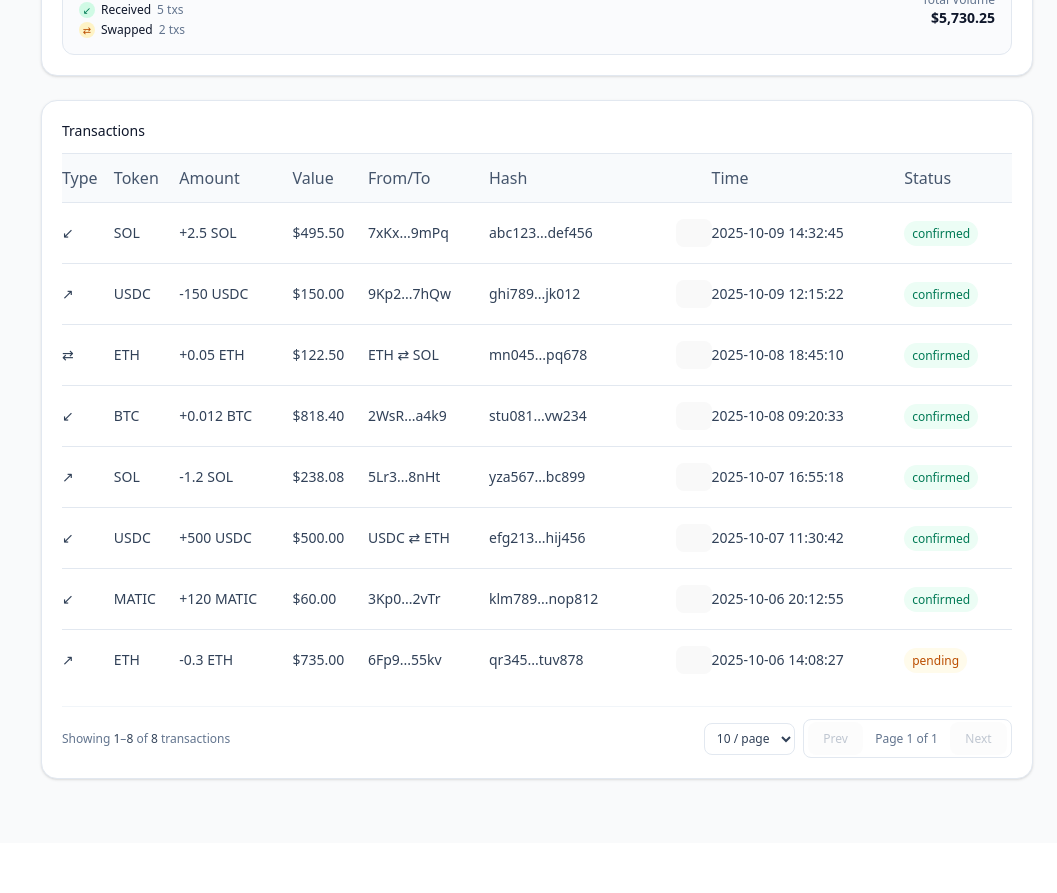
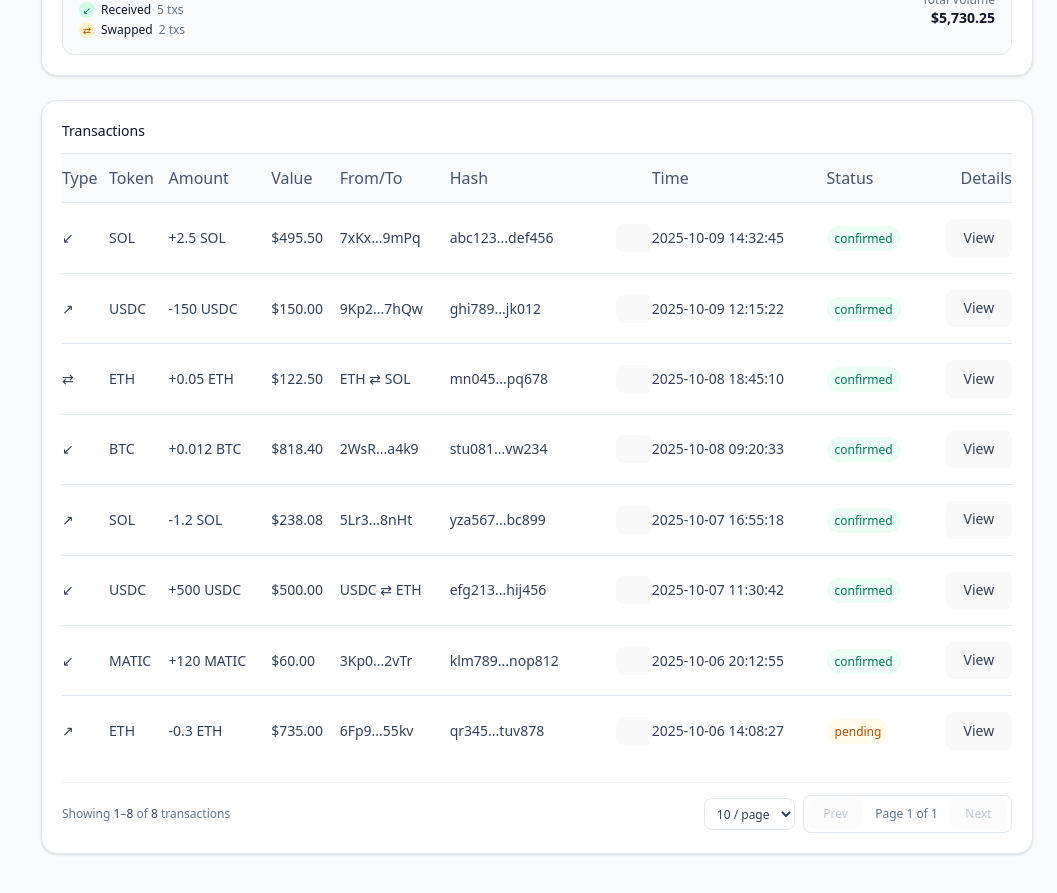
Before and after one commit to malih99/CryptoVault, a React (Vite) app: page /transactions in a window 1280 px wide. Shown: the part 1100-1993 px from the top of the page, without its empty margins (223-1280 px from the left). Before the commit the page ends 1943 px from the top, so only its background shows below. Built offline with nearby package versions, Linux system fonts and the light colour scheme.

Commit message:
feat(transactions): add view details actions to TxTable rows

```diff
--- a/src/components/tables/TxTable.tsx
+++ b/src/components/tables/TxTable.tsx
@@ -11,6 +11,7 @@ type Props = {
   totalPages: number;
   onPageChange: (page: number) => void;
   onPageSizeChange: (size: number) => void;
+  onSelectTx?: (tx: TxRecord) => void; // 🆕
 };
 
 export default function TxTable({
@@ -21,6 +22,7 @@ export default function TxTable({
   totalPages,
   onPageChange,
   onPageSizeChange,
+  onSelectTx,
 }: Props) {
   const isEmpty = rows.length === 0;
 
@@ -34,7 +36,6 @@ export default function TxTable({
 
     const doSetCopied = () => {
       setCopiedHash(hash);
-      // بعد از ۱.۵ ثانیه برگرده به حالت عادی
       setTimeout(() => {
         setCopiedHash((prev) => (prev === hash ? null : prev));
       }, 1500);
@@ -44,9 +45,7 @@ export default function TxTable({
       navigator.clipboard
         .writeText(hash)
         .then(doSetCopied)
-        .catch(() => {
-          // ignore
-        });
+        .catch(() => {});
     } else {
       try {
         const textarea = document.createElement("textarea");
@@ -79,8 +78,10 @@ export default function TxTable({
 
   return (
     <Card className="p-4 sm:p-5">
-      <div className="mb-3 text-sm font-medium text-slate-900 dark:text-slate-50">
-        Transactions
+      <div className="mb-3 flex items-center justify-between">
+        <div className="text-sm font-medium text-slate-900 dark:text-slate-50">
+          Transactions
+        </div>
       </div>
 
       {/* Mobile & Tablet: cards */}
@@ -179,7 +180,7 @@ export default function TxTable({
                 </div>
               </div>
 
-              <div className="flex justify-end">
+              <div className="mt-1 flex items-center justify-between">
                 <span
                   className={`
                     rounded-full px-2 py-1 text-[11px]
@@ -192,6 +193,16 @@ export default function TxTable({
                 >
                   {r.status}
                 </span>
+
+                {onSelectTx && (
+                  <button
+                    type="button"
+                    onClick={() => onSelectTx(r)}
+                    className="text-[11px] font-medium text-emerald-600 hover:underline dark:text-emerald-300"
+                  >
+                    View details
+                  </button>
+                )}
               </div>
             </div>
           );
@@ -211,6 +222,7 @@ export default function TxTable({
               <TH>Hash</TH>
               <TH>Time</TH>
               <TH>Status</TH>
+              {onSelectTx && <TH className="text-right">Details</TH>}
             </TR>
           </THEAD>
           <TBODY>
@@ -272,6 +284,17 @@ export default function TxTable({
                       {r.status}
                     </span>
                   </TD>
+                  {onSelectTx && (
+                    <TD className="text-right">
+                      <button
+                        type="button"
+                        onClick={() => onSelectTx(r)}
+                        className="rounded-lg border border-slate-200 px-2 py-1 text-xs text-slate-700 hover:bg-slate-50 dark:border-slate-700 dark:text-slate-200 dark:hover:bg-slate-800"
+                      >
+                        View
+                      </button>
+                    </TD>
+                  )}
                 </TR>
               );
             })}
@@ -279,7 +302,7 @@ export default function TxTable({
         </T>
       </div>
 
-      {/* Pagination footer */}
+      {/* Pagination footer همون قبلی که داشتی */}
       <div className="mt-4 flex flex-col items-center justify-between gap-3 border-t border-slate-100 pt-3 text-xs text-slate-500 dark:border-slate-800 dark:text-slate-400 sm:flex-row">
         <div>
           Showing{" "}
@@ -336,7 +359,7 @@ export default function TxTable({
   );
 }
 
-/** آیکون کپی ساده (SVG) */
+/** آیکون کپی */
 function CopyIcon() {
   return (
     <svg
@@ -371,7 +394,7 @@ function CopyIcon() {
   );
 }
 
-/** آیکون تیک برای حالت کپی‌شده */
+/** آیکون تیک */
 function CheckIcon() {
   return (
     <svg
--- a/src/features/transactions/TransactionsPage.tsx
+++ b/src/features/transactions/TransactionsPage.tsx
@@ -4,6 +4,7 @@ import TxFilter from "./TxFilter";
 import TxTable from "../../components/tables/TxTable";
 import TxAnalytics from "./TxAnalytics";
 import TxMonthlySummary from "./TxMonthlySummary";
+import TxDetailsModal from "./TxDetailsModal";
 import {
   mockTx,
   mockTxMonthlySummary,
@@ -27,6 +28,8 @@ export default function TransactionsPage() {
   // 🔢 Pagination
   const [page, setPage] = useState(1);
   const [pageSize, setPageSize] = useState(10);
+
+  const [selectedTx, setSelectedTx] = useState<TxRecord | null>(null);
 
   const availableTokens = useMemo(
     () => Array.from(new Set(mockTx.map((t) => t.token))).sort(),
@@ -64,7 +67,6 @@ export default function TransactionsPage() {
     [search, typeFilter, tokenFilter, statusFilter]
   );
 
-  // وقتی فیلترها یا pageSize عوض می‌شن، برگرد به صفحه اول
   useEffect(() => {
     setPage(1);
   }, [search, typeFilter, tokenFilter, statusFilter, pageSize]);
@@ -100,7 +102,7 @@ export default function TransactionsPage() {
       "status",
     ];
 
-    const escape = (v: string) => `"${v.replace(/"/g, '""')}"`; // برای safe بودن CSV
+    const escape = (v: string) => `"${v.replace(/"/g, '""')}"`;
 
     const rows = filteredTx.map((tx) =>
       [
@@ -133,6 +135,7 @@ export default function TransactionsPage() {
   };
 
   return (
+    <>
       <section className="mx-auto w-full max-w-[1280px] space-y-6 px-3 sm:px-0">
         {/* Header */}
         <div>
@@ -210,7 +213,12 @@ export default function TransactionsPage() {
           totalPages={totalPages}
           onPageChange={setPage}
           onPageSizeChange={setPageSize}
+          onSelectTx={setSelectedTx}
         />
       </section>
+      {selectedTx && (
+        <TxDetailsModal tx={selectedTx} onClose={() => setSelectedTx(null)} />
+      )}
+    </>
   );
 }
```
Lines whose indentation alone changed are shown as unchanged.
